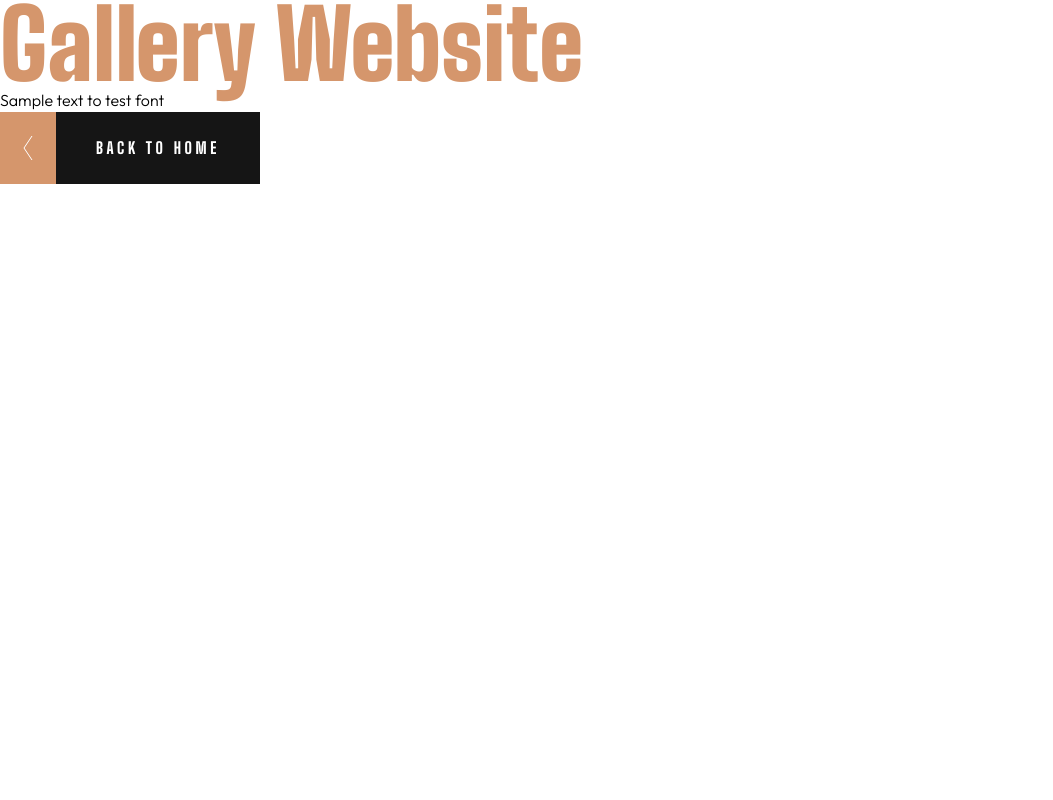
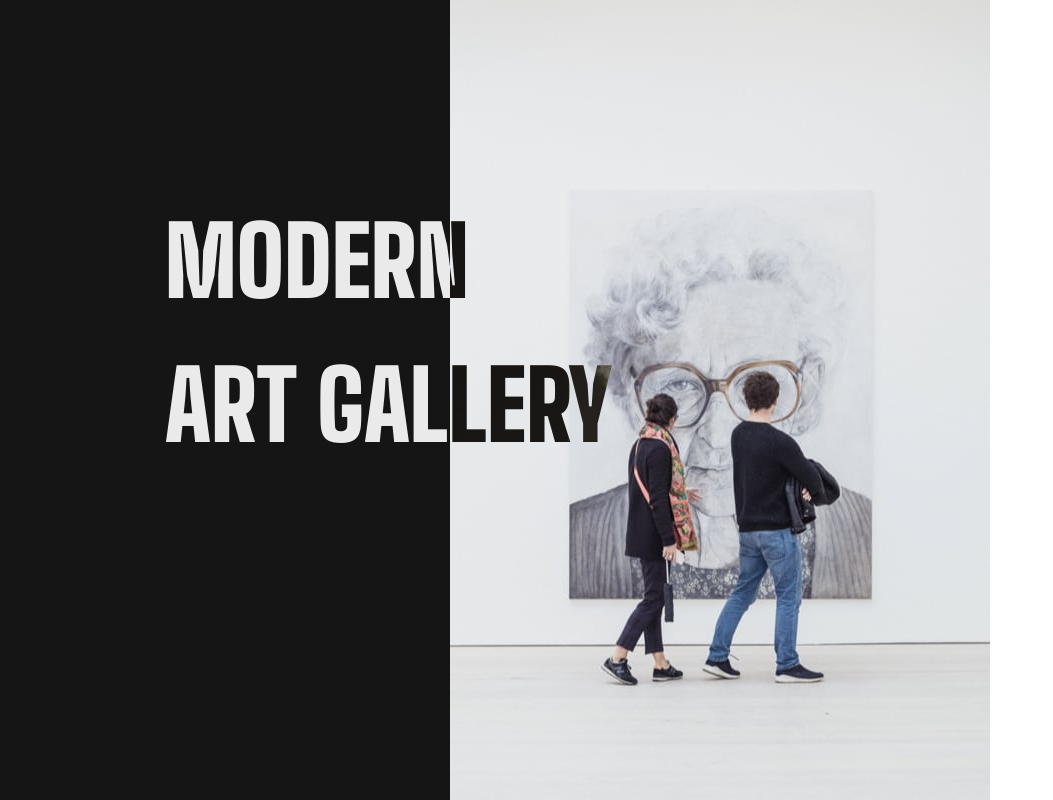
Before and after one commit to AldrinKP/art-gallery, a React (Vite) app: page / in a window 1280 px wide. Shown: the whole page, without its empty margins (0-1053 px from the left). Built offline with nearby package versions, Linux system fonts and the light colour scheme.

Commit message:
Created Intro Section and completed title text

```diff
--- a/src/App.jsx
+++ b/src/App.jsx
@@ -1,13 +1,9 @@
-import Button from './components/Button';
+import IntroSection from './components/home-page/IntroSection';
 
 function App() {
 	return (
 		<>
-			<h1 className="font-heading text-size-heading-xl font-black leading-line-heading-xl text-gold">
-				Gallery Website
-			</h1>
-			<p className="font-body text-l">Sample text to test font</p>
-			<Button type="home" />
+			<IntroSection />
 		</>
 	);
 }
--- /dev/null
+++ b/src/components/home-page/IntroSection.jsx
@@ -0,0 +1,18 @@
+import heroImage from '../../assets/desktop/image-hero.jpg';
+
+const IntroSection = () => {
+	return (
+		<div className="flex relative h-[800px]">
+			<div className="h-full w-[450px] bg-almost-black"></div>
+			<img src={heroImage} />
+			<div className="w-[514px] absolute left-[165px] top-[189px]">
+				<h1 className="font-heading font-black text-size-heading-xl text-white mix-blend-difference">
+					MODERN <br />
+					ART GALLERY
+				</h1>
+			</div>
+		</div>
+	);
+};
+
+export default IntroSection;
```
